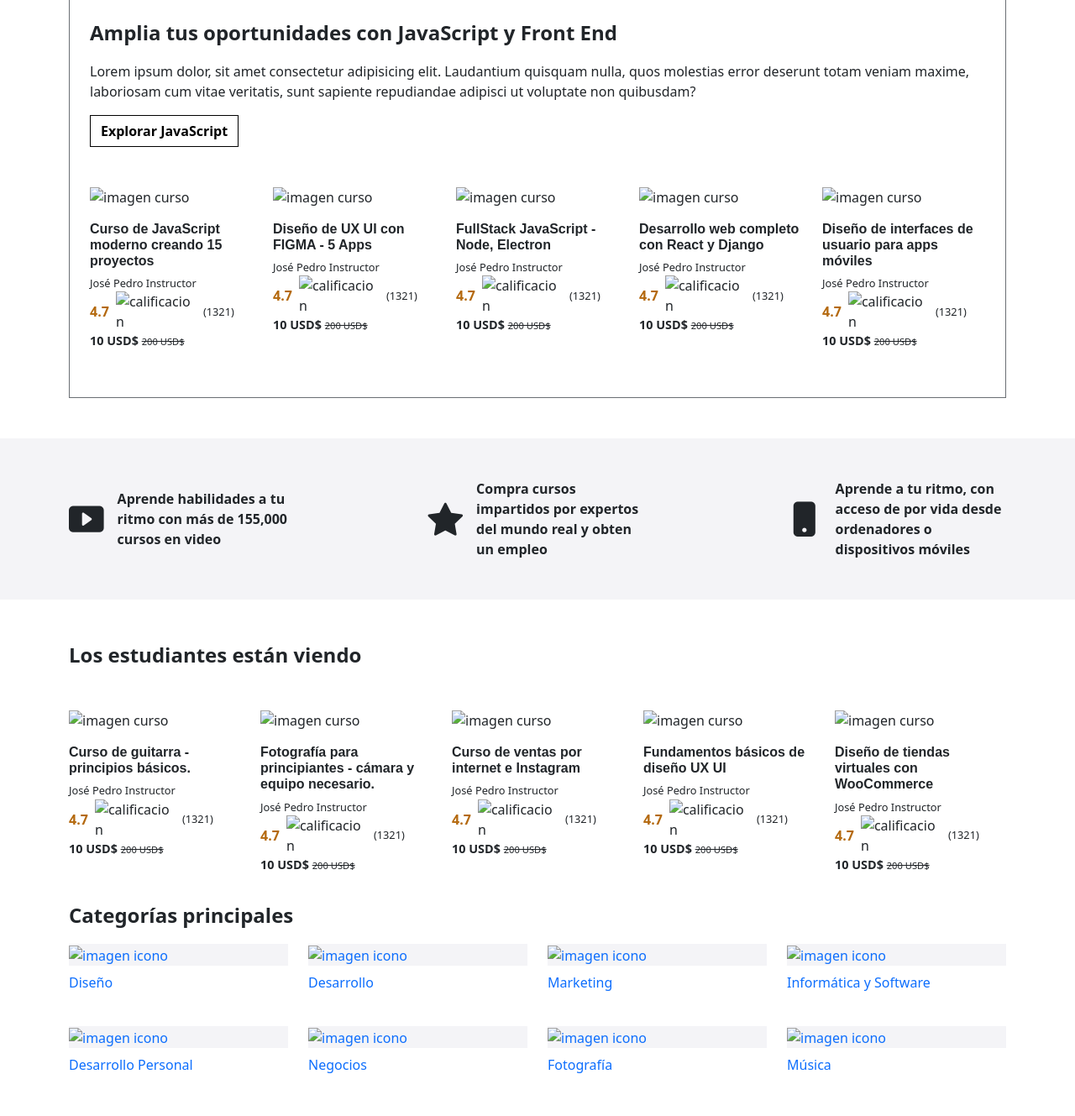
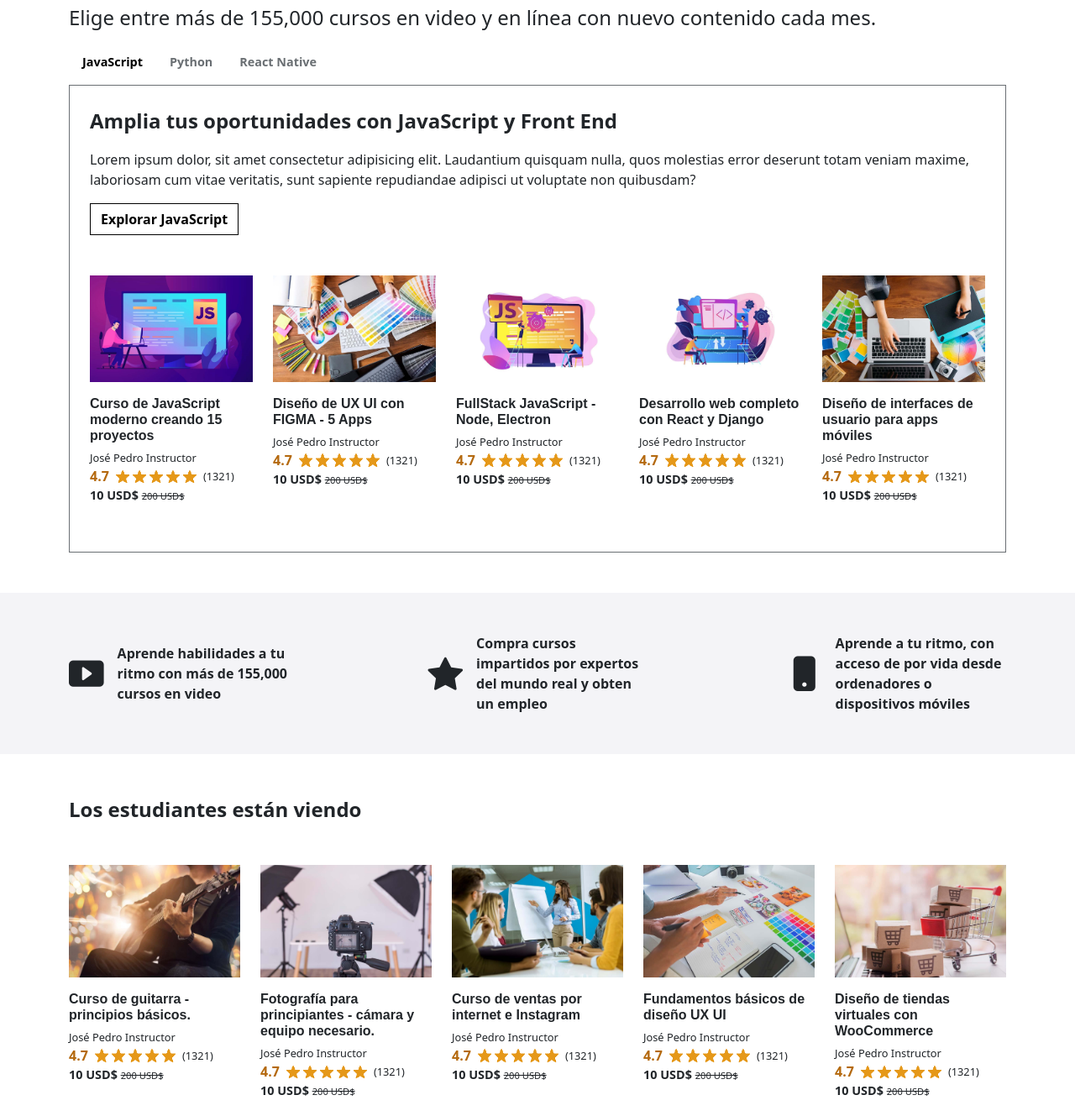
Before and after one commit to MarcoRodriguez23/Clone-U-demy, a website: page index.html in a window 1280 px wide. Shown: the part 657-1986 px from the top of the page at 84% size. Drawn offline with nearby package versions, Linux system fonts and the light colour scheme; the site is published under a folder, as on GitHub Pages, so addresses that start at the root find nothing; a web font is replaced by a local one.

Commit message:
corrigiendo src de imagenes

```diff
--- a/index.html
+++ b/index.html
@@ -41,7 +41,7 @@
                 </div>
             </div>
             <div class="col-lg-5">
-                <img class="img-fluid" src="/build/img/persona1.png" alt="persona">
+                <img class="img-fluid" src="build/img/persona1.png" alt="persona">
             </div>
         </div>
     </section>
@@ -73,13 +73,13 @@
             <ul class="list-unstyled mt-5 listado-cursos">
                 <li class="curso">
                     <div class="card">
-                        <img class="card-img-top" src="/build/img/curso_6.jpg" alt="imagen curso">
+                        <img class="card-img-top" src="build/img/curso_6.jpg" alt="imagen curso">
                         <div class="card-body">
                             <h4 class="titulo">Curso de JavaScript moderno creando 15 proyectos</h4>
                             <p class="instrucctor">José Pedro Instructor</p>
                             <div class="d-flex align-items-center">
                                 <p class="puntaje fw-bold text-secondary m-0 me-2">4.7</p>
-                                <img class="me-2 calificacion" src="/build/img/estrellas.png" alt="calificacion">
+                                <img class="me-2 calificacion" src="build/img/estrellas.png" alt="calificacion">
                                 <p class="total m-0">(1321)</p>
                             </div>
 
@@ -91,13 +91,13 @@
                 </li>
                 <li class="curso">
                     <div class="card">
-                        <img class="card-img-top" src="/build/img/curso_2.jpg" alt="imagen curso">
+                        <img class="card-img-top" src="build/img/curso_2.jpg" alt="imagen curso">
                         <div class="card-body">
                             <h4 class="titulo">Diseño de UX UI con FIGMA - 5 Apps</h4>
                             <p class="instrucctor">José Pedro Instructor</p>
                             <div class="d-flex align-items-center">
                                 <p class="puntaje fw-bold text-secondary m-0 me-2">4.7</p>
-                                <img class="me-2 calificacion" src="/build/img/estrellas.png" alt="calificacion">
+                                <img class="me-2 calificacion" src="build/img/estrellas.png" alt="calificacion">
                                 <p class="total m-0">(1321)</p>
                             </div>
 
@@ -109,13 +109,13 @@
                 </li>
                 <li class="curso">
                     <div class="card">
-                        <img class="card-img-top" src="/build/img/curso_10.jpg" alt="imagen curso">
+                        <img class="card-img-top" src="build/img/curso_10.jpg" alt="imagen curso">
                         <div class="card-body">
                             <h4 class="titulo">FullStack JavaScript - Node, Electron</h4>
                             <p class="instrucctor">José Pedro Instructor</p>
                             <div class="d-flex align-items-center">
                                 <p class="puntaje fw-bold text-secondary m-0 me-2">4.7</p>
-                                <img class="me-2 calificacion" src="/build/img/estrellas.png" alt="calificacion">
+                                <img class="me-2 calificacion" src="build/img/estrellas.png" alt="calificacion">
                                 <p class="total m-0">(1321)</p>
                             </div>
 
@@ -127,13 +127,13 @@
                 </li>
                 <li class="curso">
                     <div class="card">
-                        <img class="card-img-top" src="/build/img/curso_9.jpg" alt="imagen curso">
+                        <img class="card-img-top" src="build/img/curso_9.jpg" alt="imagen curso">
                         <div class="card-body">
                             <h4 class="titulo">Desarrollo web completo con React y Django</h4>
                             <p class="instrucctor">José Pedro Instructor</p>
                             <div class="d-flex align-items-center">
                                 <p class="puntaje fw-bold text-secondary m-0 me-2">4.7</p>
-                                <img class="me-2 calificacion" src="/build/img/estrellas.png" alt="calificacion">
+                                <img class="me-2 calificacion" src="build/img/estrellas.png" alt="calificacion">
                                 <p class="total m-0">(1321)</p>
                             </div>
 
@@ -145,13 +145,13 @@
                 </li>
                 <li class="curso">
                     <div class="card">
-                        <img class="card-img-top" src="/build/img/curso_3.jpg" alt="imagen curso">
+                        <img class="card-img-top" src="build/img/curso_3.jpg" alt="imagen curso">
                         <div class="card-body">
                             <h4 class="titulo">Diseño de interfaces de usuario para apps móviles</h4>
                             <p class="instrucctor">José Pedro Instructor</p>
                             <div class="d-flex align-items-center">
                                 <p class="puntaje fw-bold text-secondary m-0 me-2">4.7</p>
-                                <img class="me-2 calificacion" src="/build/img/estrellas.png" alt="calificacion">
+                                <img class="me-2 calificacion" src="build/img/estrellas.png" alt="calificacion">
                                 <p class="total m-0">(1321)</p>
                             </div>
 
@@ -163,13 +163,13 @@
                 </li>
                 <li class="curso d-lg-none">
                     <div class="card">
-                        <img class="card-img-top" src="/build/img/curso_12.jpg" alt="imagen curso">
+                        <img class="card-img-top" src="build/img/curso_12.jpg" alt="imagen curso">
                         <div class="card-body">
                             <h4 class="titulo">Bootcamp backend Ruby on Rails, Django</h4>
                             <p class="instrucctor">José Pedro Instructor</p>
                             <div class="d-flex align-items-center">
                                 <p class="puntaje fw-bold text-secondary m-0 me-2">4.7</p>
-                                <img class="me-2 calificacion" src="/build/img/estrellas.png" alt="calificacion">
+                                <img class="me-2 calificacion" src="build/img/estrellas.png" alt="calificacion">
                                 <p class="total m-0">(1321)</p>
                             </div>
 
@@ -228,13 +228,13 @@
         <ul class="list-unstyled mt-5 listado-cursos">
             <li class="curso">
                 <div class="card">
-                    <img class="card-img-top" src="/build/img/curso_1.jpg" alt="imagen curso">
+                    <img class="card-img-top" src="build/img/curso_1.jpg" alt="imagen curso">
                     <div class="card-body">
                         <h4 class="titulo">Curso de guitarra - principios básicos.</h4>
                         <p class="instrucctor">José Pedro Instructor</p>
                         <div class="d-flex align-items-center">
                             <p class="puntaje fw-bold text-secondary m-0 me-2">4.7</p>
-                            <img class="me-2 calificacion" src="/build/img/estrellas.png" alt="calificacion">
+                            <img class="me-2 calificacion" src="build/img/estrellas.png" alt="calificacion">
                             <p class="total m-0">(1321)</p>
                         </div>
 
@@ -246,13 +246,13 @@
             </li>
             <li class="curso">
                 <div class="card">
-                    <img class="card-img-top" src="/build/img/curso_4.jpg" alt="imagen curso">
+                    <img class="card-img-top" src="build/img/curso_4.jpg" alt="imagen curso">
                     <div class="card-body">
                         <h4 class="titulo">Fotografía para principiantes - cámara y equipo necesario.</h4>
                         <p class="instrucctor">José Pedro Instructor</p>
                         <div class="d-flex align-items-center">
                             <p class="puntaje fw-bold text-secondary m-0 me-2">4.7</p>
-                            <img class="me-2 calificacion" src="/build/img/estrellas.png" alt="calificacion">
+                            <img class="me-2 calificacion" src="build/img/estrellas.png" alt="calificacion">
                             <p class="total m-0">(1321)</p>
                         </div>
 
@@ -264,13 +264,13 @@
             </li>
             <li class="curso">
                 <div class="card">
-                    <img class="card-img-top" src="/build/img/curso_5.jpg" alt="imagen curso">
+                    <img class="card-img-top" src="build/img/curso_5.jpg" alt="imagen curso">
                     <div class="card-body">
                         <h4 class="titulo">Curso de ventas por internet e Instagram</h4>
                         <p class="instrucctor">José Pedro Instructor</p>
                         <div class="d-flex align-items-center">
                             <p class="puntaje fw-bold text-secondary m-0 me-2">4.7</p>
-                            <img class="me-2 calificacion" src="/build/img/estrellas.png" alt="calificacion">
+                            <img class="me-2 calificacion" src="build/img/estrellas.png" alt="calificacion">
                             <p class="total m-0">(1321)</p>
                         </div>
 
@@ -282,13 +282,13 @@
             </li>
             <li class="curso">
                 <div class="card">
-                    <img class="card-img-top" src="/build/img/curso_7.jpg" alt="imagen curso">
+                    <img class="card-img-top" src="build/img/curso_7.jpg" alt="imagen curso">
                     <div class="card-body">
                         <h4 class="titulo">Fundamentos básicos de diseño UX UI</h4>
                         <p class="instrucctor">José Pedro Instructor</p>
                         <div class="d-flex align-items-center">
                             <p class="puntaje fw-bold text-secondary m-0 me-2">4.7</p>
-                            <img class="me-2 calificacion" src="/build/img/estrellas.png" alt="calificacion">
+                            <img class="me-2 calificacion" src="build/img/estrellas.png" alt="calificacion">
                             <p class="total m-0">(1321)</p>
                         </div>
 
@@ -300,13 +300,13 @@
             </li>
             <li class="curso">
                 <div class="card">
-                    <img class="card-img-top" src="/build/img/curso_8.jpg" alt="imagen curso">
+                    <img class="card-img-top" src="build/img/curso_8.jpg" alt="imagen curso">
                     <div class="card-body">
                         <h4 class="titulo">Diseño de tiendas virtuales con WooCommerce</h4>
                         <p class="instrucctor">José Pedro Instructor</p>
                         <div class="d-flex align-items-center">
                             <p class="puntaje fw-bold text-secondary m-0 me-2">4.7</p>
-                            <img class="me-2 calificacion" src="/build/img/estrellas.png" alt="calificacion">
+                            <img class="me-2 calificacion" src="build/img/estrellas.png" alt="calificacion">
                             <p class="total m-0">(1321)</p>
                         </div>
 
@@ -318,13 +318,13 @@
             </li>
             <li class="curso d-lg-none">
                 <div class="card">
-                    <img class="card-img-top" src="/build/img/curso_12.jpg" alt="imagen curso">
+                    <img class="card-img-top" src="build/img/curso_12.jpg" alt="imagen curso">
                     <div class="card-body">
                         <h4 class="titulo">Bootcamp backend Ruby on Rails, Django</h4>
                         <p class="instrucctor">José Pedro Instructor</p>
                         <div class="d-flex align-items-center">
                             <p class="puntaje fw-bold text-secondary m-0 me-2">4.7</p>
-                            <img class="me-2 calificacion" src="/build/img/estrellas.png" alt="calificacion">
+                            <img class="me-2 calificacion" src="build/img/estrellas.png" alt="calificacion">
                             <p class="total m-0">(1321)</p>
                         </div>
 
@@ -344,7 +344,7 @@
             <li class="g-col-6 g-col-md-4 g-col-lg-3">
                 <a href="#" class="text-decoration-none">
                     <div class="bg-light">
-                        <img class="img-fluid" src="/build/img/iconos-01.png" alt="imagen icono">
+                        <img class="img-fluid" src="build/img/iconos-01.png" alt="imagen icono">
                     </div>
                     <p class="fw-2 mt-2">Diseño</p>
                 </a>
@@ -352,7 +352,7 @@
             <li class="g-col-6 g-col-md-4 g-col-lg-3">
                 <a href="#" class="text-decoration-none">
                     <div class="bg-light">
-                        <img class="img-fluid" src="/build/img/iconos-02.png" alt="imagen icono">
+                        <img class="img-fluid" src="build/img/iconos-02.png" alt="imagen icono">
                     </div>
                     <p class="fw-2 mt-2">Desarrollo</p>
                 </a>
@@ -360,7 +360,7 @@
             <li class="g-col-6 g-col-md-4 g-col-lg-3">
                 <a href="#" class="text-decoration-none">
                     <div class="bg-light">
-                        <img class="img-fluid" src="/build/img/iconos-03.png" alt="imagen icono">
+                        <img class="img-fluid" src="build/img/iconos-03.png" alt="imagen icono">
                     </div>
                     <p class="fw-2 mt-2">Marketing</p>
                 </a>
@@ -368,7 +368,7 @@
             <li class="g-col-6 g-col-md-4 g-col-lg-3">
                 <a href="#" class="text-decoration-none">
                     <div class="bg-light">
-                        <img class="img-fluid" src="/build/img/iconos-04.png" alt="imagen icono">
+                        <img class="img-fluid" src="build/img/iconos-04.png" alt="imagen icono">
                     </div>
                     <p class="fw-2 mt-2">Informática y Software</p>
                 </a>
@@ -376,7 +376,7 @@
             <li class="g-col-6 g-col-md-4 g-col-lg-3">
                 <a href="#" class="text-decoration-none">
                     <div class="bg-light">
-                        <img class="img-fluid" src="/build/img/iconos-05.png" alt="imagen icono">
+                        <img class="img-fluid" src="build/img/iconos-05.png" alt="imagen icono">
                     </div>
                     <p class="fw-2 mt-2">Desarrollo Personal</p>
                 </a>
@@ -384,7 +384,7 @@
             <li class="g-col-6 g-col-md-4 g-col-lg-3">
                 <a href="#" class="text-decoration-none">
                     <div class="bg-light">
-                        <img class="img-fluid" src="/build/img/iconos-06.png" alt="imagen icono">
+                        <img class="img-fluid" src="build/img/iconos-06.png" alt="imagen icono">
                     </div>
                     <p class="fw-2 mt-2">Negocios</p>
                 </a>
@@ -392,7 +392,7 @@
             <li class="g-col-6 g-col-md-4 g-col-lg-3">
                 <a href="#" class="text-decoration-none">
                     <div class="bg-light">
-                        <img class="img-fluid" src="/build/img/iconos-07.png" alt="imagen icono">
+                        <img class="img-fluid" src="build/img/iconos-07.png" alt="imagen icono">
                     </div>
                     <p class="fw-2 mt-2">Fotografía</p>
                 </a>
@@ -400,7 +400,7 @@
             <li class="g-col-6 g-col-md-4 g-col-lg-3">
                 <a href="#" class="text-decoration-none">
                     <div class="bg-light">
-                        <img class="img-fluid" src="/build/img/iconos-08.png" alt="imagen icono">
+                        <img class="img-fluid" src="build/img/iconos-08.png" alt="imagen icono">
                     </div>
                     <p class="fw-2 mt-2">Música</p>
                 </a>
@@ -493,7 +493,7 @@
     <section class="container-xl py-3">
         <div class="row justify-content-center align-items-center">
             <div class="col-md-5 order-2 order-md-1">
-                <img class="img-fluid" src="/build/img/persona2.png" alt="Instructor">
+                <img class="img-fluid" src="build/img/persona2.png" alt="Instructor">
             </div>
             <div class="col-md-5 order-1 order-md-2">
                 <h2 class="fs-3">Conviértete en instructor</h2>
@@ -512,19 +512,19 @@
                     </h4>
                     <div class="logos">
                         <div class="logo d-flex justify-content-center">
-                            <img src="/build/img/logo-01.svg" alt="imagen logo">
+                            <img src="build/img/logo-01.svg" alt="imagen logo">
                         </div>
                         <div class="logo d-flex justify-content-center">
-                            <img src="/build/img/logo-02.svg" alt="imagen logo">
+                            <img src="build/img/logo-02.svg" alt="imagen logo">
                         </div>
                         <div class="logo d-flex justify-content-center">
-                            <img src="/build/img/logo-03.svg" alt="imagen logo">
+                            <img src="build/img/logo-03.svg" alt="imagen logo">
                         </div>
                         <div class="logo d-flex justify-content-center">
-                            <img src="/build/img/logo-04.svg" alt="imagen logo">
+                            <img src="build/img/logo-04.svg" alt="imagen logo">
                         </div>
                         <div class="logo d-flex justify-content-center">
-                            <img src="/build/img/logo-05.svg" alt="imagen logo">
+                            <img src="build/img/logo-05.svg" alt="imagen logo">
                         </div>
                     </div>
                 </div>
@@ -542,7 +542,7 @@
                 <a href="#" class="btn btn-dark">Consigue U Business</a>
             </div>
             <div class="col-md-5">
-                <img class="img-fluid" src="/build/img/persona3.png" alt="instrucctor">
+                <img class="img-fluid" src="build/img/persona3.png" alt="instrucctor">
             </div>
         </div>
     </section>
@@ -552,7 +552,7 @@
         <div class="row justify-content-center align-items-center">
 
             <div class="col-md-5 order-2 order-md-1">
-                <img class="img-fluid" src="/build/img/transforma.png" alt="Instructor">
+                <img class="img-fluid" src="build/img/transforma.png" alt="Instructor">
             </div>
 
             <div class="col-md-5 order-1 order-md-2 mb-5 mb-md-0">
```
